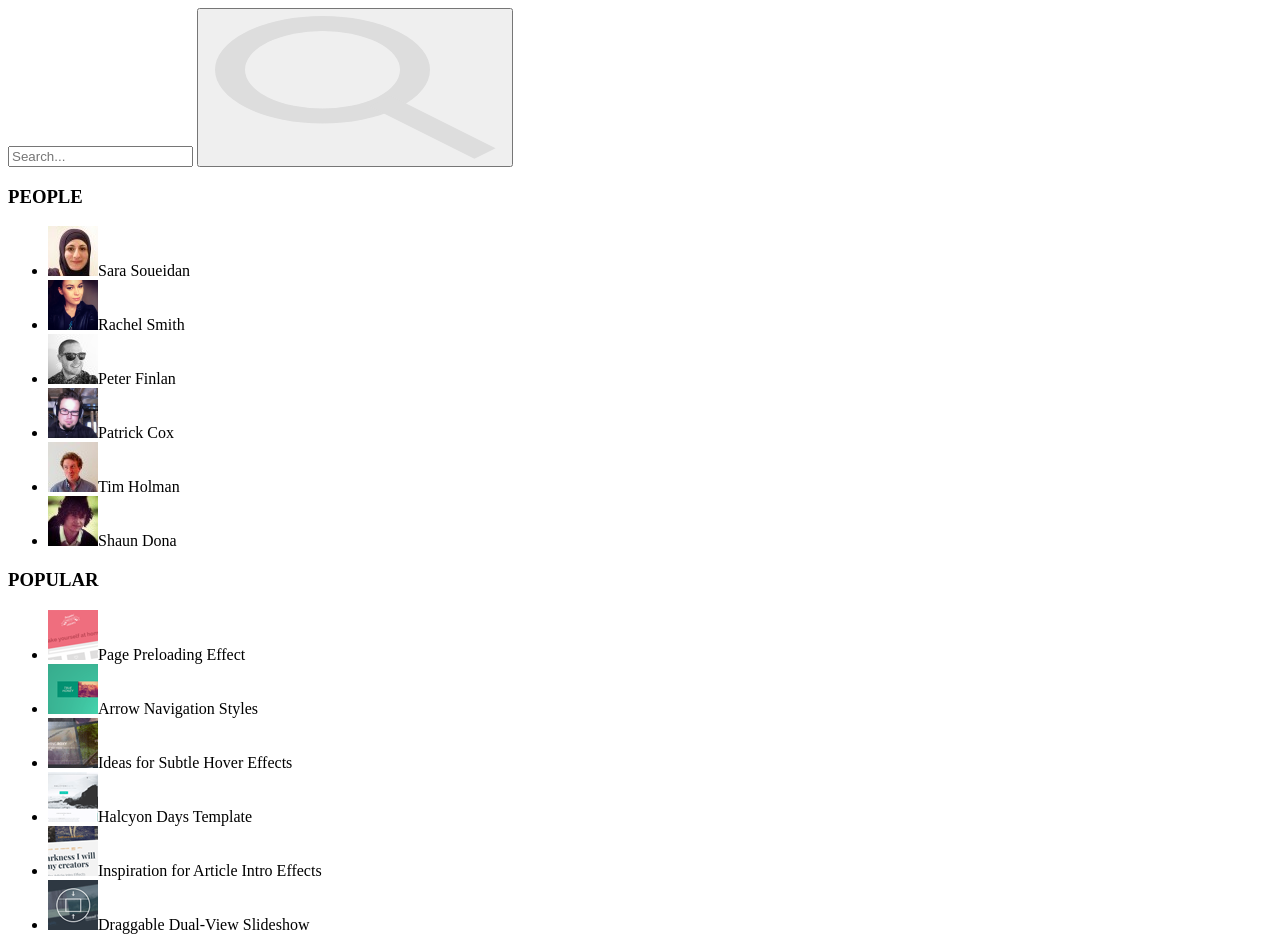
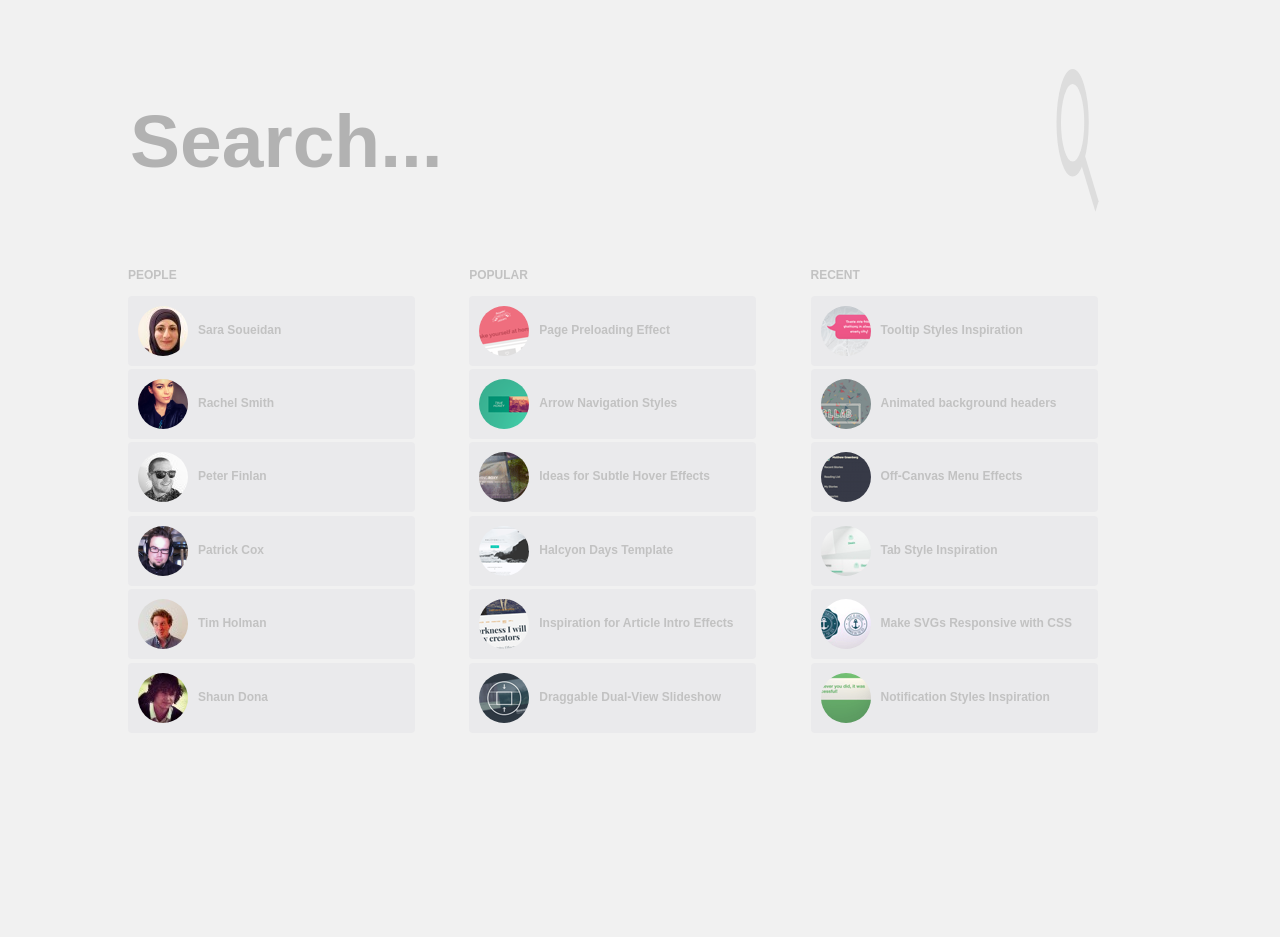
Before and after one commit to KrivoshejaIvan/KrivoshejaIvan.github.io, a plain HTML site: page index.html in a window 1280 px wide. Shown: the top 937 px of the page. After the commit the page ends 800 px from the top, so only its background shows below. Drawn offline with Linux system fonts and the light colour scheme; some icons are missing.

Commit message:
new version of files

```diff
--- a/css/style.css
+++ b/css/style.css
@@ -0,0 +1,106 @@
+body {
+    width: 100%;
+    margin: 0 auto;
+    background-color: #F1F1F1;
+    color: #c2c2c2;
+    font-size: 12px;
+    font-family: Arial, sans-serif;
+}
+* {
+    box-sizing: border-box;
+    /*transition: all .1s ease-in;*/
+}
+a {
+    text-decoration: none;
+    color: black;
+}
+a:hover {
+    text-decoration: underline;
+}
+img {
+    width: auto;
+    max-width: 100%;
+}
+
+p {
+    margin: 0;
+}
+
+h1, h2, h3 {
+    margin: 0;
+}
+ul {
+    padding: 0;
+    margin: 0;
+    list-style: none;
+}
+body .container {
+    margin: 0 auto;
+    padding-top: 5%;
+    width: 80%;
+}
+body .container header input[type="search"] {
+    width: calc(95% - 49px);
+    background-color: transparent;
+    border: none;
+    font-size: 75px;
+    font-weight: bold;
+    opacity: .5;
+    vertical-align: middle;
+}
+body .container header button {
+    background-color: transparent;
+    text-align: right;
+    border: none;
+    vertical-align: middle;
+    padding: 0;
+}
+body .container header button img {
+    width: 45px;
+}
+body .container main {
+    padding-top: 5%;
+}
+body .container main .tab {
+    display: inline-block;
+    font-size: 0;
+    width: 33%;
+}
+
+body .container main .tab h3 {
+    padding-bottom: 4%;
+    font-size: 12px;
+    font-weight: bold;
+}
+
+body .container main .tab ul  {
+    font-size: 12px;
+}
+body .container main .tab li  {
+    display: block;
+    overflow: hidden;
+    white-space: nowrap;
+    text-overflow: ellipsis;
+    width: 85%;
+    margin-bottom: 1%;
+    border-radius: 4px;
+    background-color: #EAEAEC;
+    font-weight: bold;
+    vertical-align: middle;
+}
+body .container main .tab li:hover  {
+    background-color: #E3E3E5;
+    color: #D06670;
+    cursor: pointer;
+}
+body .container main .tab li:active  {
+    background-color: #EAEAEC;
+    color: #D06670;
+    cursor: pointer;
+}
+
+body .container main .tab li img {
+    padding: 10px;
+    border-radius: 50%;
+    vertical-align: middle;
+}
--- a/index.html
+++ b/index.html
@@ -3,9 +3,9 @@
 <head>
   <meta charset="utf-8">
   <link rel="stylesheet" href="./css/style.css" type="text/css"/>
-  <link rel="icon" href="http://academy.alexcss.com/wp-content/uploads/2015/09/favicon.png"/>
+  <link rel="icon" href="./img/favicon.png"/>
   <link rel="stylesheet" href="https://cdnjs.cloudflare.com/ajax/libs/weather-icons/2.0.5/css/weather-icons.min.css">
-  <title>CSS Weather Forecast</title>
+  <title>Huge search</title>
 </head>
   <body>
     <div class="container">
```
